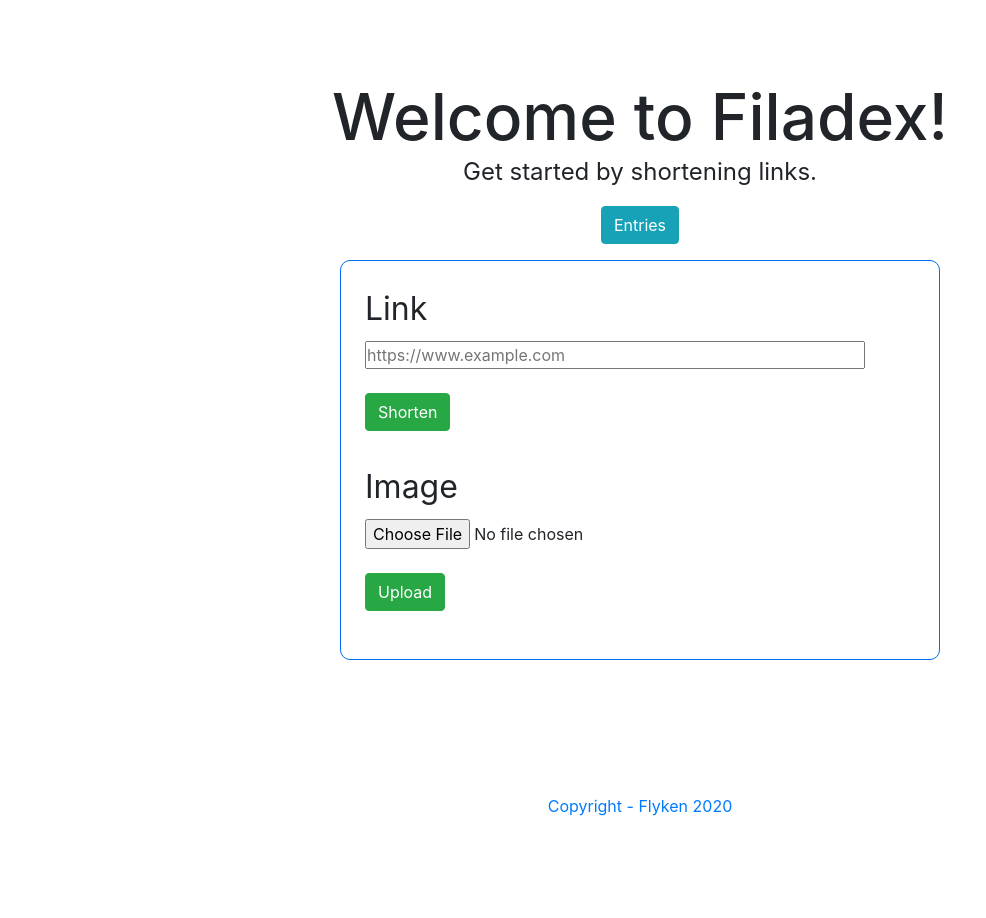
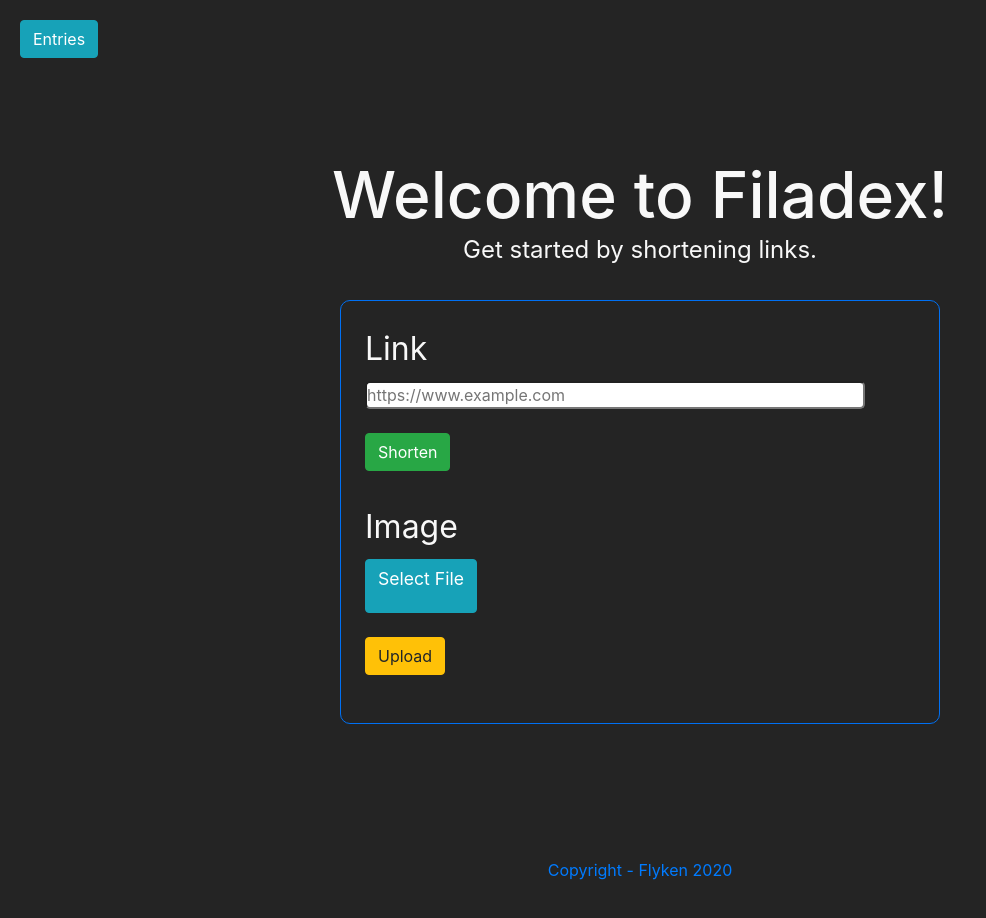
Before and after one commit to Flyken271/Filadex, a Next.js app: page / in a window 1280 px wide. Shown: the whole page, without its empty margins (0-986 px from the left). Before the commit the page ends 856 px from the top, so only its background shows below. Built offline with nearby package versions, Linux system fonts and the light colour scheme.

Commit message:
Added backbutton, styled file input, made darkmode

```diff
--- a/pages/index.js
+++ b/pages/index.js
@@ -89,6 +89,10 @@ export default function Home() {
   };
 
   return (
+    <>
+      <Button className={styles.backButton} color="info" href="/entries">
+        Entries
+      </Button>
       <div className={styles.container}>
         <Head>
           <title>Filadex - Home</title>
@@ -101,14 +105,12 @@ export default function Home() {
           </h1>
 
           <p className={styles.description}>Get started by shortening links.</p>
-        <Button color="info" href="/entries">
-          Entries
-        </Button>
           <div className={styles.cardd}>
             <Form>
               <label>Link</label>
               <br />
               <input
+                style={{ borderRadius: "5px" }}
                 id="linkInput"
                 onInput={(e) => setLink(e.target.value)}
                 className={styles.linkForm}
@@ -128,16 +130,38 @@ export default function Home() {
             <Form>
               <label>Image</label>
               <br />
+              <Button
+                id="fileInputButton"
+                onClick={() => {
+                  return false;
+                }}
+                color="info"
+              >
+                <label
+                  id="fileInputLabel"
+                  className={styles.fileLabel}
+                  for="fileInput"
+                >
+                  Select File
+                </label>
+              </Button>
+
               <input
+                onChange={(e) => {
+                  if (typeof document != "undefined") {
+                    document.getElementById("fileInputLabel").innerHTML =
+                      e.target.files[0].name;
+                  }
+                }}
+                className={styles.fileUpload}
                 id="fileInput"
                 accept="image/*"
                 onInput={(e) => setFile(e.target.files[0])}
-              className={styles.linkForm}
                 type="file"
               />
               <br />
               <br />
-            <Button color="success" onClick={(e) => handleFile(e)}>
+              <Button color="warning" onClick={(e) => handleFile(e)}>
                 Upload
               </Button>
               <br />
@@ -147,10 +171,15 @@ export default function Home() {
         </main>
 
         <footer className={styles.footer}>
-        <a href="https://flyken.org" target="_blank" rel="noopener noreferrer">
+          <a
+            href="https://flyken.org"
+            target="_blank"
+            rel="noopener noreferrer"
+          >
             Copyright - Flyken 2020
           </a>
         </footer>
       </div>
+    </>
   );
 }
--- a/styles/Home.module.css
+++ b/styles/Home.module.css
@@ -5,6 +5,11 @@
   flex-direction: column;
   justify-content: center;
   align-items: center;
+}
+
+.backButton {
+  margin-left: 0;
+  margin: 20px;
 }
 
 .main {
@@ -89,9 +94,14 @@
   overflow: hidden;
   white-space: nowrap;
   max-width: 300px;
+  color: rgb(189, 189, 189);
+}
+.destLink:hover {
+  color: #0070f3;
 }
 
 .card {
+  color: rgb(189, 189, 189);
   margin: 1rem;
   flex-basis: 45%;
   padding: 1.5rem;
@@ -102,6 +112,16 @@
   border-radius: 10px;
   width: 600px;
   transition: color 0.15s ease, border-color 0.15s ease;
+}
+
+.table {
+  color: rgb(189, 189, 189);
+}
+.table1 {
+  color: rgb(189, 189, 189);
+}
+.table:hover {
+  color: #0070f3;
 }
 
 .card:hover,
@@ -145,3 +165,21 @@
     flex-direction: column;
   }
 }
+
+.fileLabel {
+  cursor: pointer;
+  font-size: 1.1em;
+  color: white;
+  display: inline-block;
+  text-overflow: ellipsis;
+  overflow: hidden;
+  white-space: nowrap;
+  max-width: 350px;
+  /* Style as you please, it will become the visible UI component. */
+}
+
+.fileUpload {
+  opacity: 0 !important;
+  position: absolute !important;
+  z-index: -10 !important;
+}
--- a/styles/globals.css
+++ b/styles/globals.css
@@ -4,6 +4,8 @@ body {
   margin: 0;
   font-family: -apple-system, BlinkMacSystemFont, Segoe UI, Roboto, Oxygen,
     Ubuntu, Cantarell, Fira Sans, Droid Sans, Helvetica Neue, sans-serif;
+  background-color: rgb(36, 36, 36) !important;
+  color: rgb(248, 248, 248) !important;
 }
 
 * {
```
Also changed, not shown: pages/[uid].js (+12 -0 lines), pages/entries.js (+32 -13 lines), pages/.well-known/pki-validation/9FC0338FF44CA82B784D6168760CB850.txt (deleted), 1 other file (tests, documents, lock files or other folders). Lines whose indentation alone changed are shown as unchanged.
